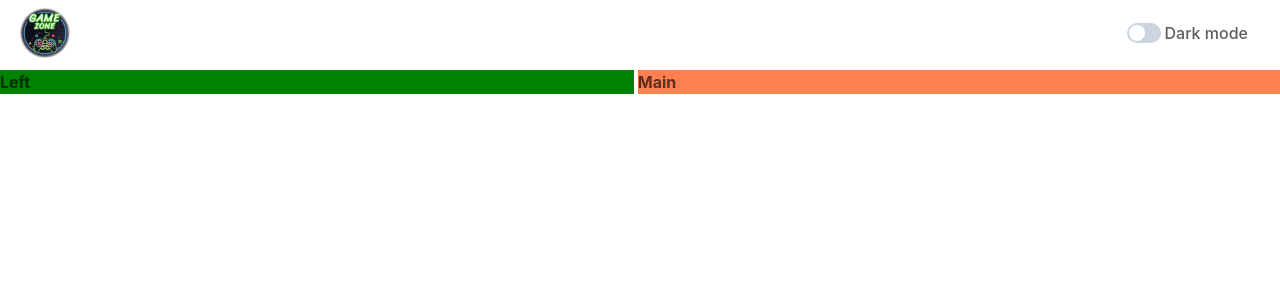
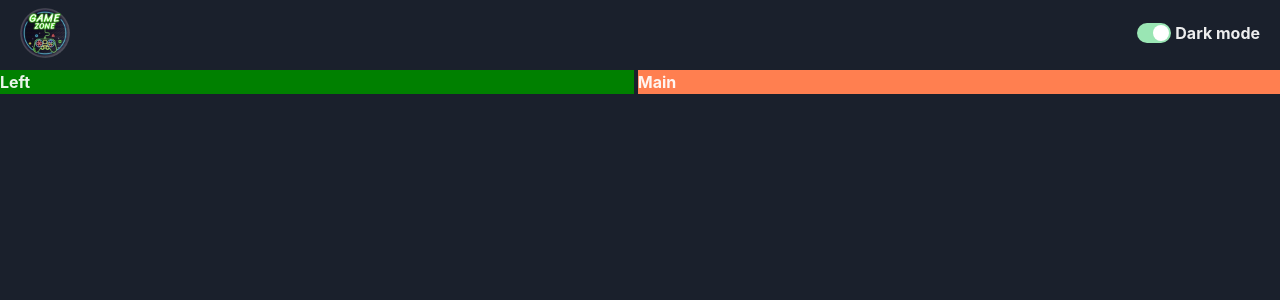
Before and after one commit to ShahriarImon/eGameZone, a React (Vite) app: page / in a window 1280 px wide. Shown: the top 300 px of the page. Built offline with nearby package versions, Linux system fonts and the light colour scheme.

Commit message:
colormodetoggle added

```diff
--- a/src/App.tsx
+++ b/src/App.tsx
@@ -1,7 +1,7 @@
 // import { useState } from "react";
 import "./App.css";
 import { Grid, GridItem, Show } from "@chakra-ui/react";
-import Navbar from "./Compoents/Navbar";
+import Navbar from "./Compoents/Navbar/Navbar";
 
 function App() {
   // const [count, setCount] = useState(0);
@@ -15,7 +15,6 @@ function App() {
         "left main" `,
         }}
         gap="1"
-        color="blackAlpha.700"
         fontWeight="bold"
       >
         <GridItem area={"header"}>
--- a/src/Compoents/Navbar.tsx
+++ /dev/null
@@ -1,30 +0,0 @@
-import { HStack } from "@chakra-ui/layout";
-import { FormControl, FormLabel, Image, Switch } from "@chakra-ui/react";
-import logo from "../assets/gameZone.png";
-
-const Navbar = () => {
-  return (
-    <HStack
-      justifyContent={"space-between"}
-      alignItems={"center"}
-      w={"100%"}
-      paddingX={5}
-      paddingY={2}
-    >
-      <Image src={logo} h={"50px"} />
-      <FormControl
-        display="flex"
-        alignItems="center"
-        justifyContent={"right"}
-        gap={1}
-      >
-        <Switch id="email-alerts" colorScheme={"green"} />{" "}
-        <FormLabel htmlFor="email-alerts" mb="0">
-          Dark mode
-        </FormLabel>
-      </FormControl>
-    </HStack>
-  );
-};
-
-export default Navbar;
--- /dev/null
+++ b/src/Compoents/Navbar/ColorModeToggle.tsx
@@ -0,0 +1,27 @@
+import { Text, useColorMode } from "@chakra-ui/react";
+import { FormControl, Switch } from "@chakra-ui/react";
+
+const ColorModeToggle = () => {
+  const { colorMode, toggleColorMode } = useColorMode();
+
+  return (
+    <div>
+      <FormControl
+        display="flex"
+        alignItems="center"
+        justifyContent={"right"}
+        gap={1}
+      >
+        <Switch
+          id="email-alerts"
+          colorScheme={"green"}
+          isChecked={colorMode === "dark"}
+          onChange={toggleColorMode}
+        />{" "}
+        <Text>Dark mode</Text>
+      </FormControl>
+    </div>
+  );
+};
+
+export default ColorModeToggle;
--- /dev/null
+++ b/src/Compoents/Navbar/Navbar.tsx
@@ -0,0 +1,21 @@
+import { HStack } from "@chakra-ui/layout";
+import { Image } from "@chakra-ui/react";
+import logo from "../../assets/gameZone.png";
+import ColorModeToggle from "./ColorModeToggle";
+
+const Navbar = () => {
+  return (
+    <HStack
+      justifyContent={"space-between"}
+      alignItems={"center"}
+      w={"100%"}
+      paddingX={5}
+      paddingY={2}
+    >
+      <Image src={logo} h={"50px"} />
+      <ColorModeToggle />
+    </HStack>
+  );
+};
+
+export default Navbar;
--- a/src/main.tsx
+++ b/src/main.tsx
@@ -1,22 +1,19 @@
 import React from "react";
 import ReactDOM from "react-dom/client";
 import App from "./App.tsx";
-import { ChakraProvider } from "@chakra-ui/react";
+import { ChakraProvider, ColorModeScript } from "@chakra-ui/react";
 import { extendTheme } from "@chakra-ui/react";
 import "./index.css";
 
-const colors = {
-  brand: {
-    900: "#1a365d",
-    800: "#153e75",
-    700: "#2a69ac",
-  },
+const config = {
+  initialColorMode: "dark",
 };
 
-const theme = extendTheme({ colors });
+const theme = extendTheme({ config });
 ReactDOM.createRoot(document.getElementById("root")!).render(
   <React.StrictMode>
     <ChakraProvider theme={theme}>
+      <ColorModeScript initialColorMode={theme.config.initialColorMode} />
       <App />
     </ChakraProvider>
   </React.StrictMode>
```
